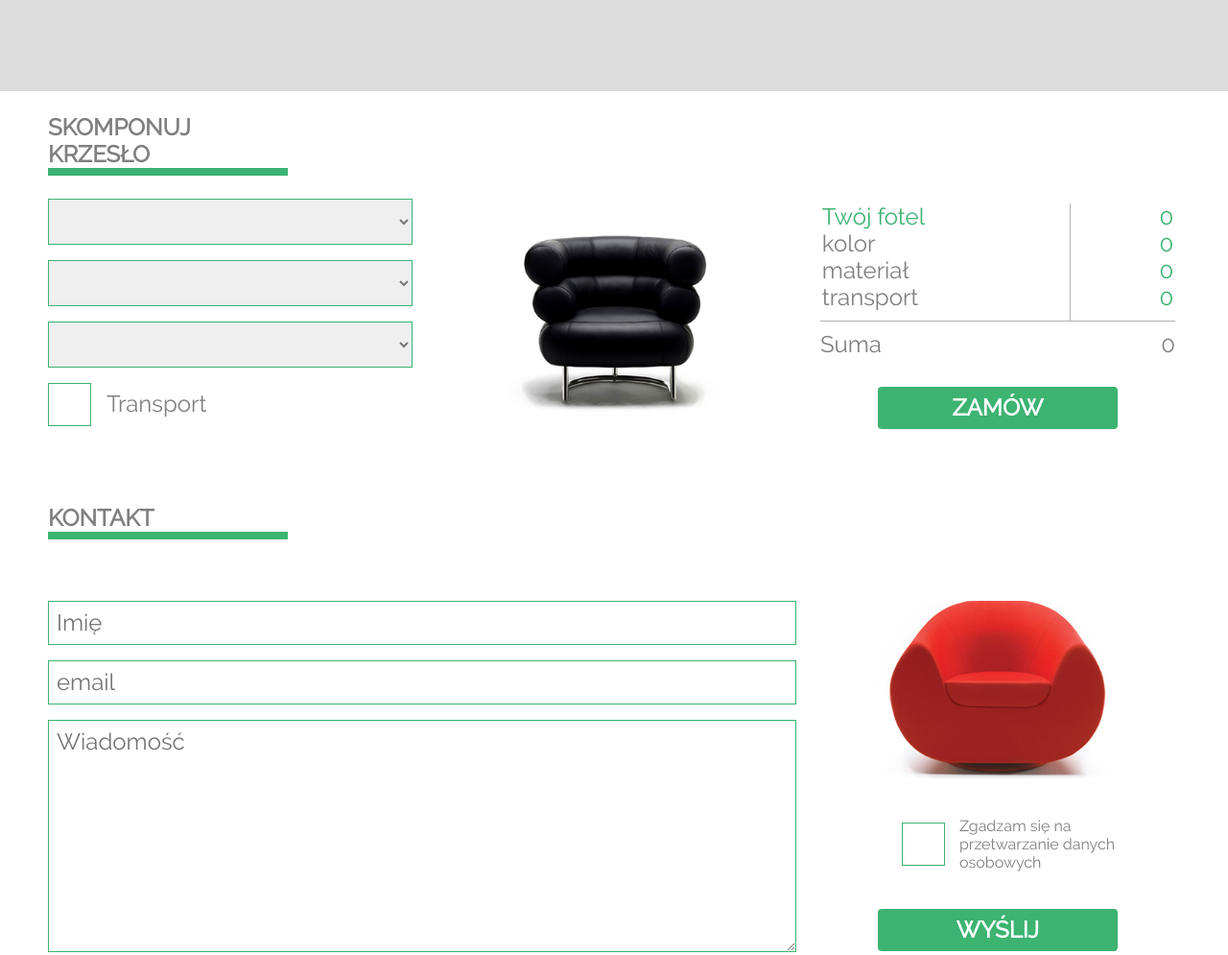
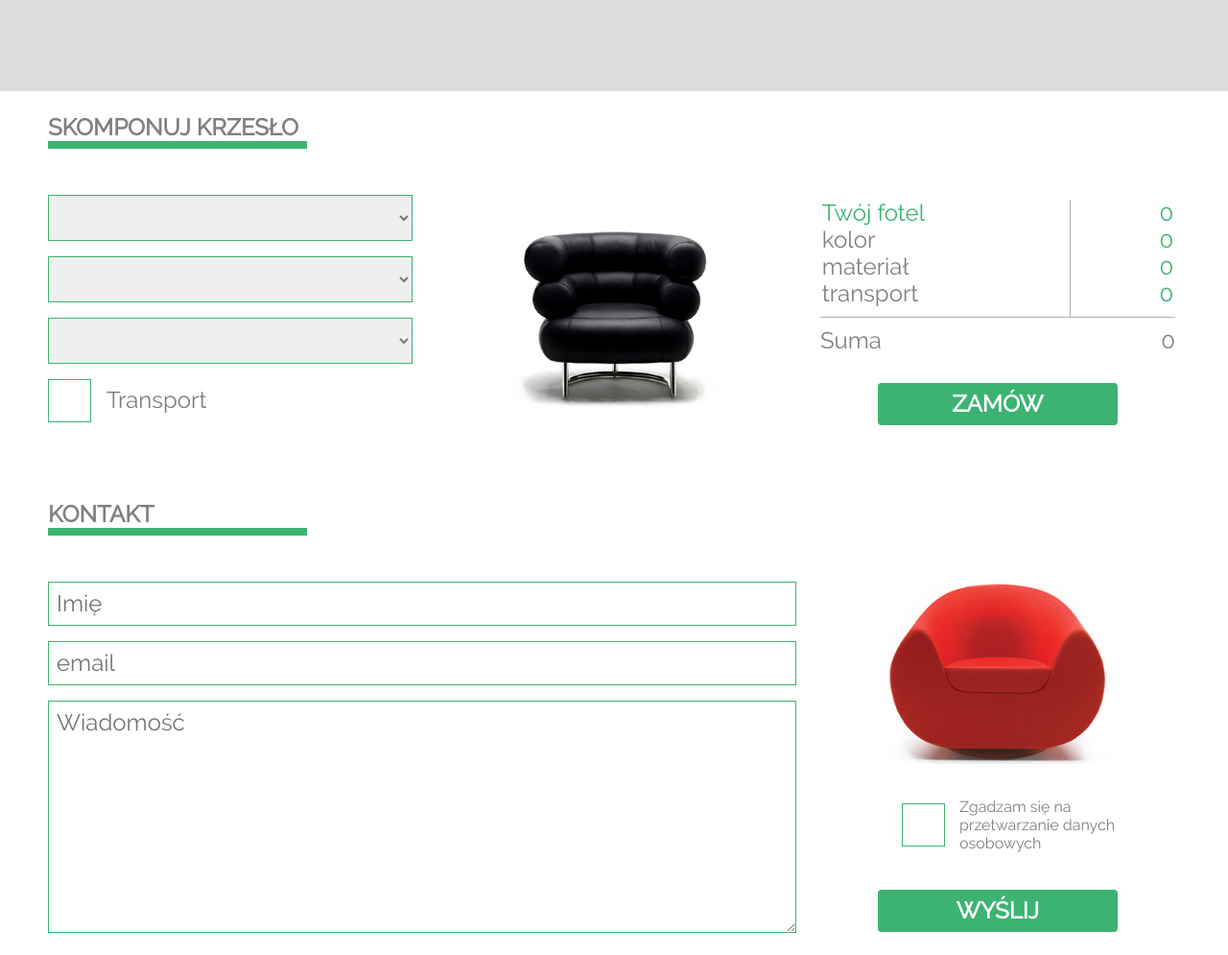
Before and after one commit to wojciechKomorowski/Sit-on-chair, a website: page index.html in a window 1280 px wide. Shown: the part 1496-2491 px from the top of the page at 96% size. Drawn offline with nearby package versions, Linux system fonts and the light colour scheme.

Commit message:
Cosmetic display changes

```diff
--- a/sass/partials/_body.scss
+++ b/sass/partials/_body.scss
@@ -71,7 +71,7 @@
     padding-top: $xl-padding-size;
     padding-bottom: $xl-padding-size;
     h2 {
-        max-width: 250px;
+        max-width: 270px;
         font-size: $xl-font-size;
         text-transform: uppercase;
         color: rgba(0, 0, 0, 0.5);
@@ -228,9 +228,9 @@
 
 .order__title {
     padding-top: $xl-padding-size;
-    padding-bottom: $xl-padding-size;
+    padding-bottom: $xl-padding-size * 2;
     h2 {
-        max-width: 250px;
+        max-width: 270px;
         font-size: $xl-font-size;
         text-transform: uppercase;
         color: rgba(0, 0, 0, 0.5);
@@ -343,10 +343,10 @@
 
 .contact__title {
     padding-top: $xl-padding-size;
-    padding-bottom: 4 * $m-padding-size;
+    padding-bottom: $xl-padding-size * 2;
     margin-top: $xl-margin-size;
     h2 {
-        max-width: 250px;
+        max-width: 270px;
         font-size: $xl-font-size;
         text-transform: uppercase;
         color: rgba(0, 0, 0, 0.5);
@@ -387,8 +387,8 @@
     justify-content: space-between;
     img {
         max-width: 264px;
-        margin-bottom: 40px;;
-        margin-top: -25px;
+        margin-bottom: 35px;;
+        margin-top: -20px;
     }
     label {
         max-width: 200px;
--- a/sass/partials/_footer.scss
+++ b/sass/partials/_footer.scss
@@ -8,6 +8,7 @@
         display: flex;
         justify-content: center;
         p {
+            text-align: center;
             font-size: $l-font-size;
             color: rgba(0, 0, 0, 0.5);
         }
```
Also changed, not shown: css/main.css.
